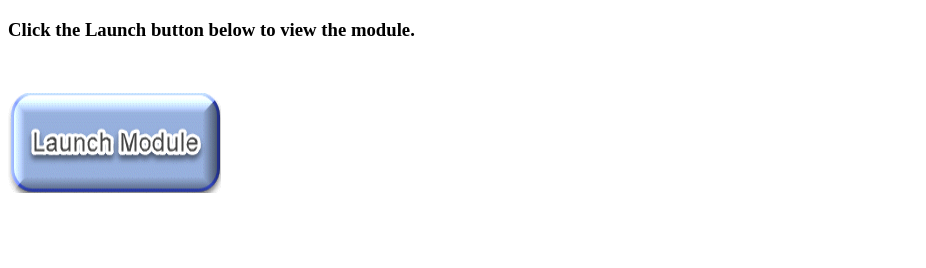
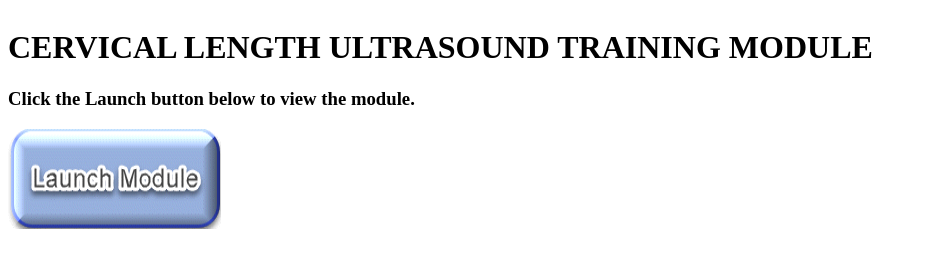
Before and after one commit to shewolf123/trainingModule, a plain HTML site: page index.html in a window 1280 px wide. Shown: the whole page, without its empty margins (0-926 px from the left). Drawn offline with Linux system fonts and the light colour scheme.

Commit message:
Update index.html

```diff
--- a/index.html
+++ b/index.html
@@ -2,11 +2,11 @@
 <html>
 <body>
 
+<div style="align-content:center">
+<h1>CERVICAL LENGTH ULTRASOUND TRAINING MODULE</h1>
 <h3>Click the Launch button below to view the module.</h3>
 
-<p>&nbsp;</p>
-
 <p><a href="https://shewolf123.github.io/trainingModule/STOP PTB - Web/story.html" target="_blank"><img alt="" src="https://shewolf123.github.io/trainingModule/Launch%20Button.png" style="height:100px; width:213px" /></a></p>
-
+</div>
 </body>
 </html>
```
